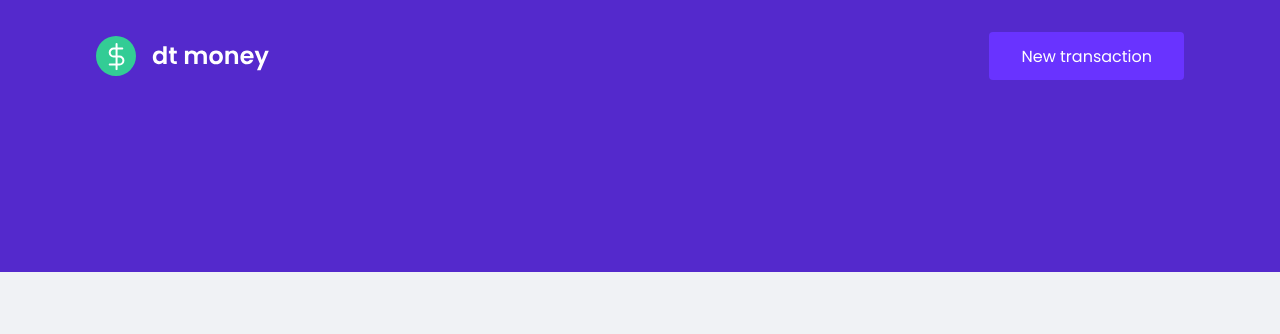
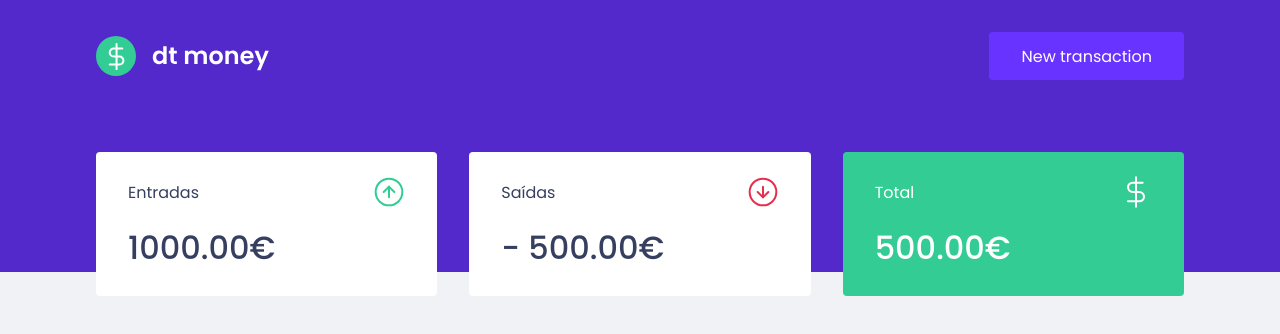
Before and after one commit to lucassodresa/dt-money, a React (Create React App) app: page / in a window 1280 px wide. Shown: the top 334 px of the page. Built offline with nearby package versions, Linux system fonts and the light colour scheme.

Commit message:
Summary and Dashboard Component created

```diff
--- a/public/index.html
+++ b/public/index.html
@@ -8,7 +8,7 @@
     <link rel="shortcut icon" href="favicon.png" type="image/png" />
     <title>dtmoney</title>
     <link
-      href="https://fonts.googleapis.com/css2?family=Poppins:wght@400;600&display=swap"
+      href="https://fonts.googleapis.com/css2?family=Poppins:wght@400;500;600&display=swap"
       rel="stylesheet"
     />
   </head>
--- a/src/App.tsx
+++ b/src/App.tsx
@@ -1,3 +1,4 @@
+import { Dashboard } from "./components/Dashboard";
 import { Header } from "./components/Header";
 import { GlobalStyle } from "./sytles/global";
 
@@ -5,6 +6,7 @@
   return (
     <>
       <Header />
+      <Dashboard />
       <GlobalStyle />
     </>
   );
--- /dev/null
+++ b/src/components/Dashboard/index.tsx
@@ -0,0 +1,10 @@
+import { Summary } from "../Summary";
+import { Container } from "./styles";
+
+export const Dashboard = () => {
+  return (
+    <Container>
+      <Summary />
+    </Container>
+  );
+};
--- /dev/null
+++ b/src/components/Dashboard/styles.ts
@@ -0,0 +1,7 @@
+import styled from "styled-components";
+
+export const Container = styled.main`
+max-width: 1120px;
+margin: 0 auto;
+padding: 2.5rem 1rem;
+`
--- /dev/null
+++ b/src/components/Summary/index.tsx
@@ -0,0 +1,34 @@
+import incomeImg from "../../assets/income.svg";
+import outcomeImg from "../../assets/outcome.svg";
+import totalImg from "../../assets/total.svg";
+import { Container } from "./styles";
+
+export const Summary = () => {
+  return (
+    <Container>
+      <div>
+        <header>
+          <p>Entradas</p>
+          <img src={incomeImg} alt="Incomes" />
+        </header>
+        <strong>1000.00€</strong>
+      </div>
+
+      <div>
+        <header>
+          <p>Saídas</p>
+          <img src={outcomeImg} alt="Outcomes" />
+        </header>
+        <strong>- 500.00€</strong>
+      </div>
+
+      <div className="highlight-background">
+        <header>
+          <p>Total</p>
+          <img src={totalImg} alt="Total" />
+        </header>
+        <strong>500.00€</strong>
+      </div>
+    </Container>
+  );
+};
--- /dev/null
+++ b/src/components/Summary/styles.ts
@@ -0,0 +1,34 @@
+import styled from "styled-components";
+
+export const Container = styled.div`
+  display: grid;
+  grid-template-columns: repeat(3, 1fr);
+  gap: 2rem;
+  margin-top: -10rem;
+
+  div {
+    background: var(--shape);
+    padding: 1.5rem 2rem;
+    border-radius: 0.25rem;
+    color: var(--text-title);
+
+    header {
+      display: flex;
+      align-items: center;
+      justify-content: space-between;
+    }
+
+    strong {
+      display: block;
+      margin-top: 1rem;
+      font-size: 2rem;
+      font-weight: 500;
+      line-height: 3rem;
+    }
+
+    &.highlight-background {
+      background: var(--green);
+      color: #fff;
+    }
+  }
+`;
--- a/src/sytles/global.ts
+++ b/src/sytles/global.ts
@@ -4,6 +4,7 @@
   :root {
     --background: #f0f2f5;
     --red: #e62e4d;
+    --green: #33cc95;
     --blue: #5429cc;
 
     --blue-light: #6933ff;
```
